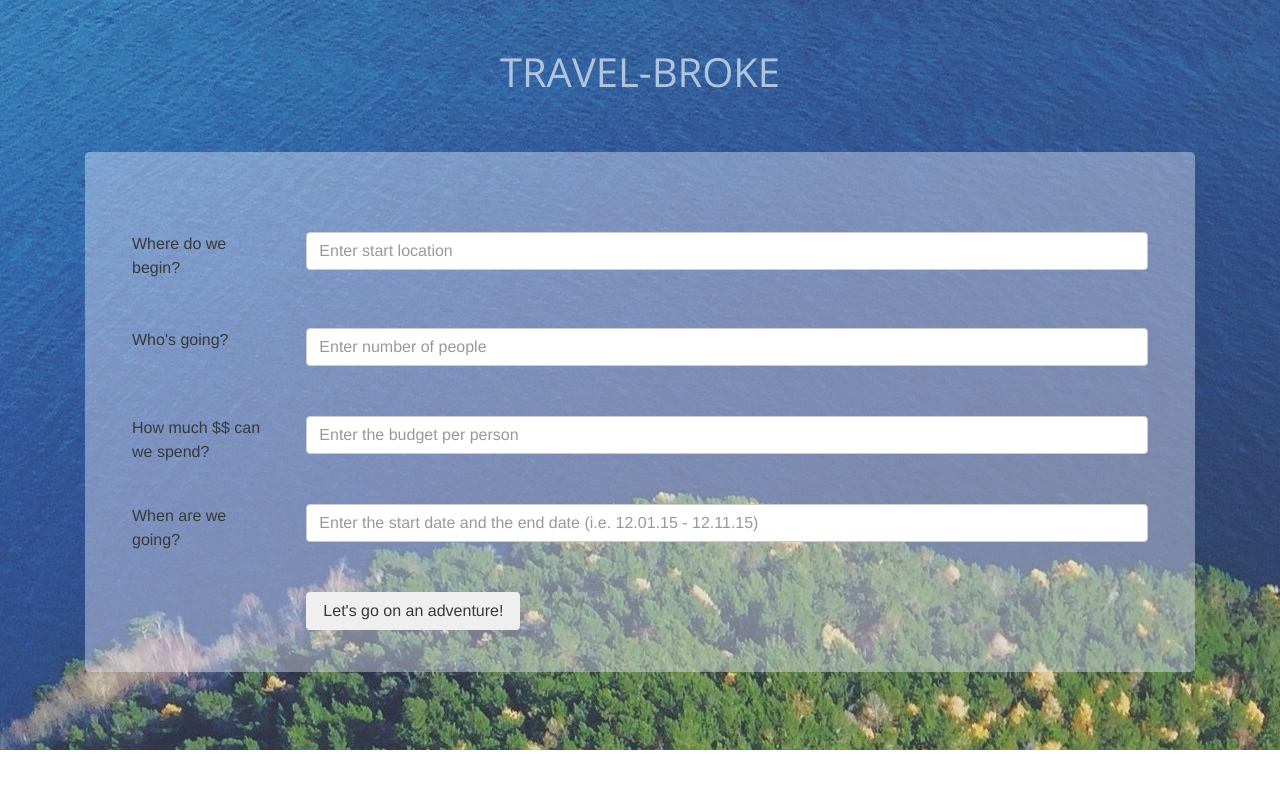
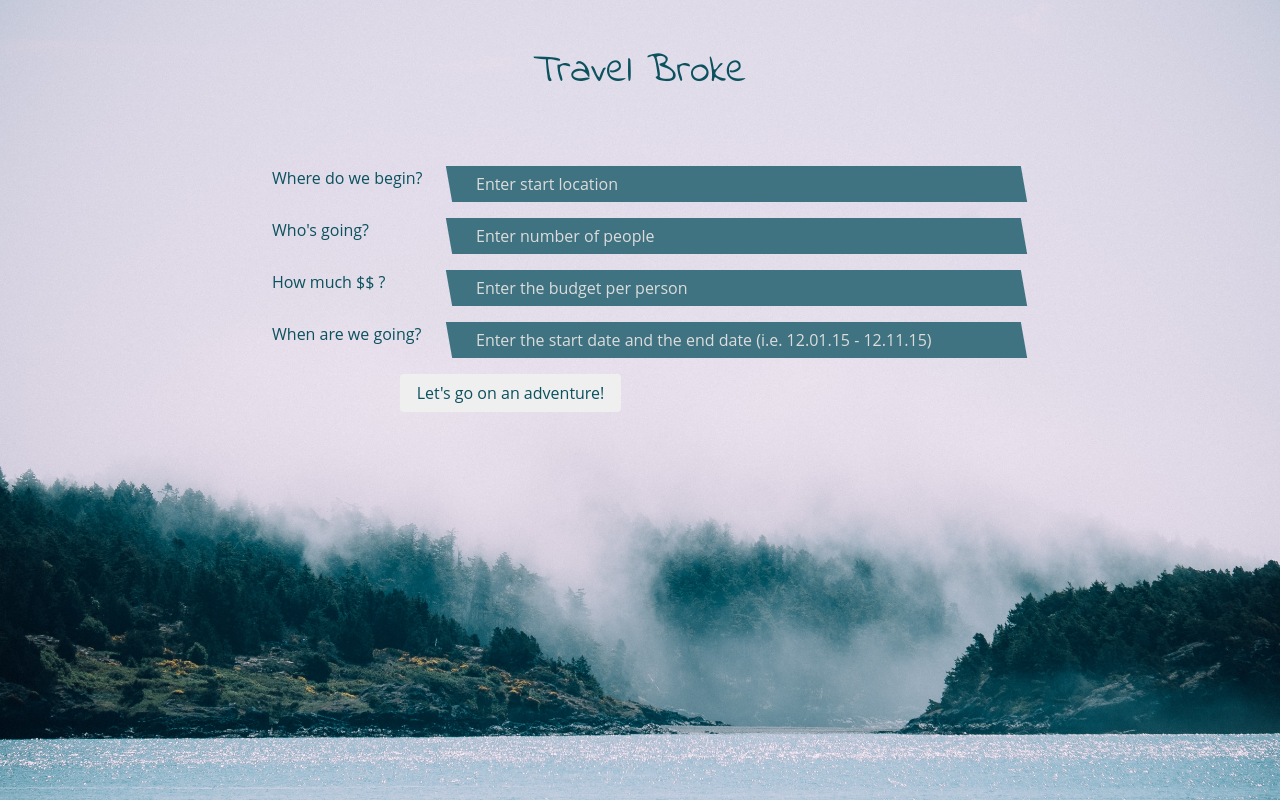
Before and after one commit to blondiebytes/MHacks2016-TravelBroke, a PHP site: page / in a window 1280 px wide. Run offline with PHP 8.4, Linux system fonts and the light colour scheme.

Commit message:
Changing Styles

```diff
--- a/css/assets.css
+++ b/css/assets.css
@@ -1,6 +1,7 @@
 #bg {
-    background: url('/mhacks2016/images/background copy 2.jpeg');
-    height: 750px;
+    background: url('/mhacks2016/images/background4.jpeg');
+    min-height: 100vh;
+    background-size: cover;
 }
 
 #pd50 {
@@ -13,9 +14,38 @@
 
 #main-title {
     color: #B0C4DE;
-    font-family: 'Open Sans', sans-serif;
+    font-family: 'Indie Flower', cursive;
+    text-align: center;
+    color:#0B515E;
 }
 
 #welcome {
-    background-color:rgba(236, 238, 255, 0.40) !important;
+    /*background-color:rgba(236, 238, 255, 0.40) !important;*/
+    background:transparent;
+    color:#0B515E;
+    font-family: "Open Sans";
+    font-weight: 400;
 }
+.containerA{
+    width:80%;
+    max-width: 800px;
+    margin:auto;
+}
+.skewed{
+    background-color: #3F7381;
+    transform: skewX(10deg);
+}
+.skewed input{
+    -webkit-appearance: none;
+    border: 0;
+    /* background: #3F7381; */
+    background: transparent;
+    color: #FFF;
+    border-radius: 0;
+    -webkit-transform: skewX(-10deg);
+}
+
+.form-control::-webkit-input-placeholder {
+    color: #DCDCDC;
+    opacity: 1;
+}
--- a/index.php
+++ b/index.php
@@ -16,7 +16,9 @@
         <meta name="viewport" content="width=device-width, initial-scale=1">
         <link rel="stylesheet" href="css/bootstrap.min.css">
         <link rel="stylesheet" href="css/assets.css">
-        <link href='http://fonts.googleapis.com/css?family=Open+Sans' rel='stylesheet'  type='text/css'>
+        <link href='http://fonts.googleapis.com/css?family=Roboto' rel='stylesheet'  type='text/css'>
+        <link href='https://fonts.googleapis.com/css?family=Lobster' rel='stylesheet' type='text/css'>
+        <link href='https://fonts.googleapis.com/css?family=Indie+Flower' rel='stylesheet' type='text/css'>
         <script src="js/bootstrap.min.js"></script>
     </head>
     <body>
@@ -27,55 +29,39 @@
         </section>
         <section>
             <div class = "text-lg-center" id="main-title">
-                <h1>TRAVEL-BROKE</h1>
+                <h1>Travel Broke</h1>
             </div>
         </section>
-        <section id="pd50">
-
-        </section>
         <section>
-            <div class="container" id="form-container">
+            <div class="containerA" id="form-container">
                 <div class="jumbotron" id="welcome">
                     <form class="form-horizontal" role="form">
-                        <div class="form-group">
-                            <label class="control-label col-sm-2" for="start">Where do we begin?</label>
-                            <div class="col-sm-10">
+                        <div class="form-group row">
+                            <label class="control-label col-sm-3" for="start">Where do we begin?</label>
+                            <div class="col-sm-9 skewed">
                                 <input type="text" class="form-control" id="start" placeholder="Enter start location">
                             </div>
                         </div>
-                        <br>
-                        <br>
-                        <br>
-                        <br>
-                        <div class="form-group">
-                            <label class="control-label col-sm-2" for="num">Who's going?</label>
-                            <div class="col-sm-10">
+                        <div class="form-group row">
+                            <label class="control-label col-sm-3" for="num">Who's going?</label>
+                            <div class="col-sm-9 skewed">
                                 <input type="text" class="form-control" id="num" placeholder="Enter number of people">
                             </div>
                         </div>
-                        <br>
-                        <br>
-                        <br>
-                        <div class="form-group">
-                            <label class="control-label col-sm-2" for="budget">How much $$ can we spend?</label>
-                            <div class="col-sm-10">
+                        <div class="form-group row">
+                            <label class="control-label col-sm-3" for="budget">How much $$ ?</label>
+                            <div class="col-sm-9 skewed">
                                 <input type="text" class="form-control" id="budget" placeholder="Enter the budget per person">
                             </div>
                         </div>
-                        <br>
-                        <br>
-                        <br>
-                        <div class="form-group">
-                            <label class="control-label col-sm-2" for="date">When are we going?</label>
-                            <div class="col-sm-10">
+                        <div class="form-group row">
+                            <label class="control-label col-sm-3" for="date">When are we going?</label>
+                            <div class="col-sm-9 skewed">
                                 <input type="text" class="form-control" id="date" placeholder="Enter the start date and the end date (i.e. 12.01.15 - 12.11.15)">
                             </div>
                         </div>
-                        <br>
-                        <br>
-                        <br>
-                        <div class="form-group">
-                            <div class="col-sm-offset-2 col-sm-10">
+                        <div class="form-group row">
+                            <div class="col-sm-offset-2 col-sm-9">
                                 <button type="submit" class="btn btn-default" id="submit-button">Let's go on an adventure!</button>
                             </div>
                         </div>
```
Also changed, not shown: images/background4.jpeg (added).
